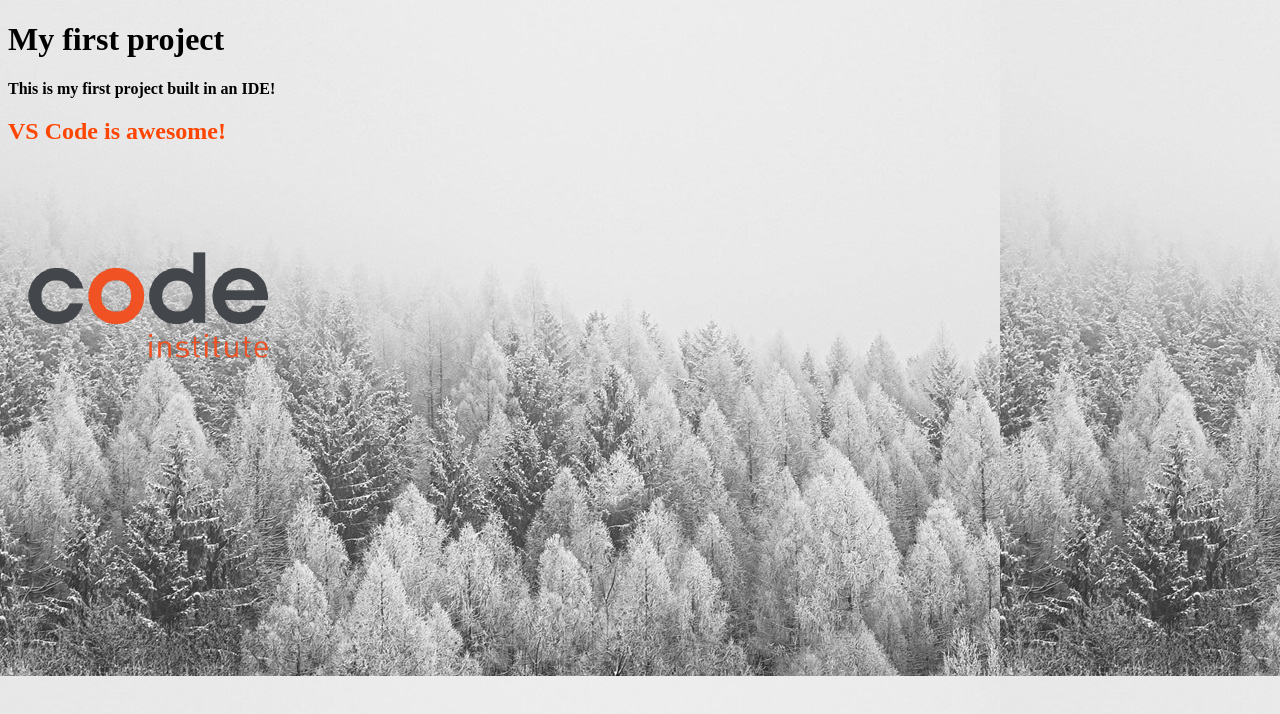
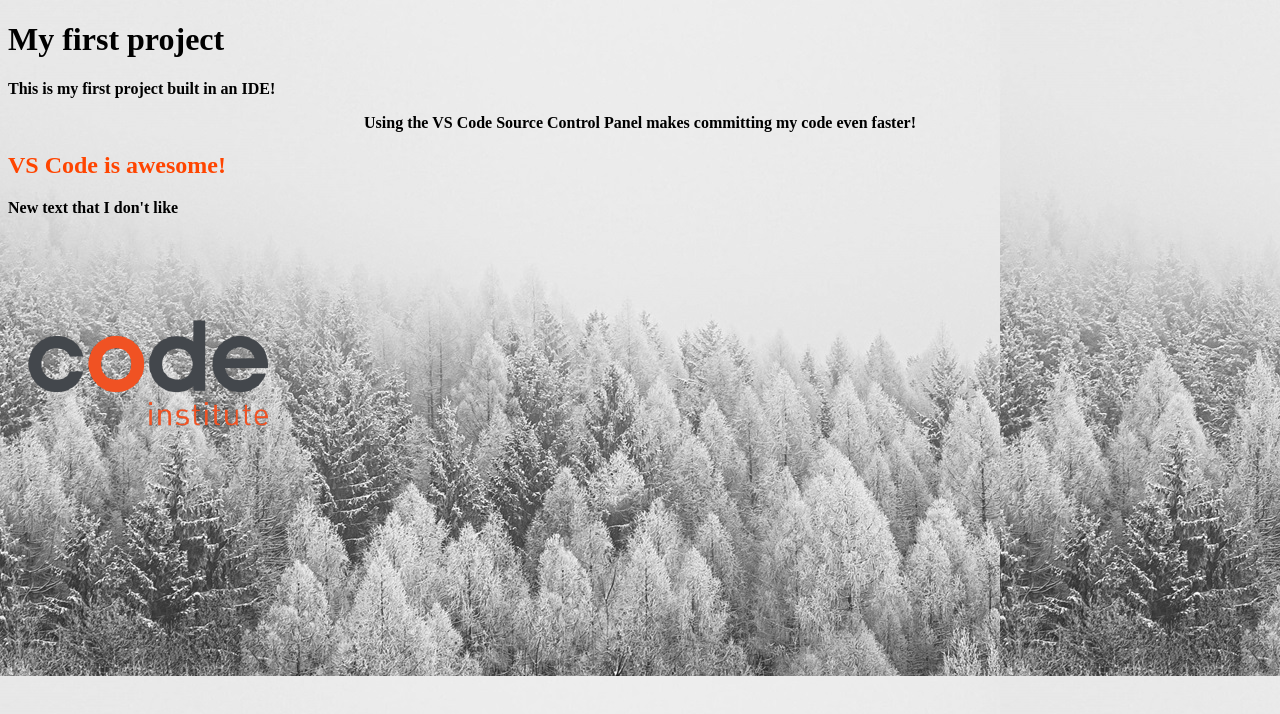
Before and after one commit to Vesilem/my-first-project, a plain HTML site: page index.html in a window 1280 px wide. Drawn offline with Linux system fonts and the light colour scheme.

Commit message:
Add second paragraph and center-alignment style

```diff
--- a/assets/css/styles.css
+++ b/assets/css/styles.css
@@ -14,3 +14,7 @@
     h2 {
   color: orangered;
 }
+
+.text-center {
+  text-align: center;
+}
--- a/index.html
+++ b/index.html
@@ -3,14 +3,15 @@
   <head>
     <meta charset="UTF-8" />
     <meta name="viewport" content="width=device-width, initial-scale=1.0" />
-    <title>Document</title>
+    <title>My first project</title>
     <link rel="stylesheet" href="assets/css/styles.css" />
   </head>
   <body>
     <h1>My first project</h1>
     <p>This is my first project built in an IDE!</p>
-
+    <p class="text-center">Using the VS Code Source Control Panel makes committing my code even faster!</p>
     <h2>VS Code is awesome!</h2>
+    <p>New text that I don't like</p>
     <img src="assets/images/01-02-02_ci-logo.png" alt="Code institute Logo" />
   </body>
 </html>
```
